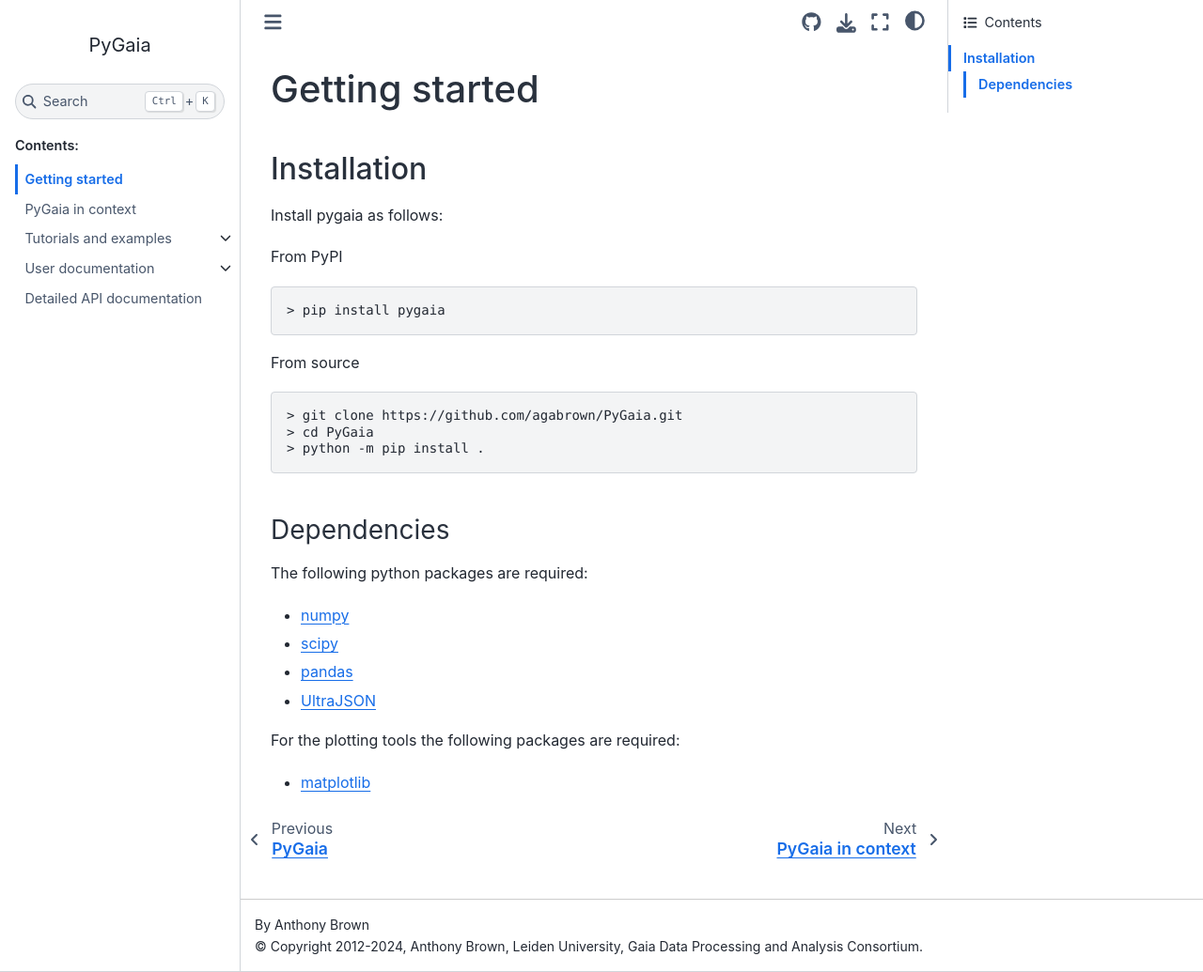
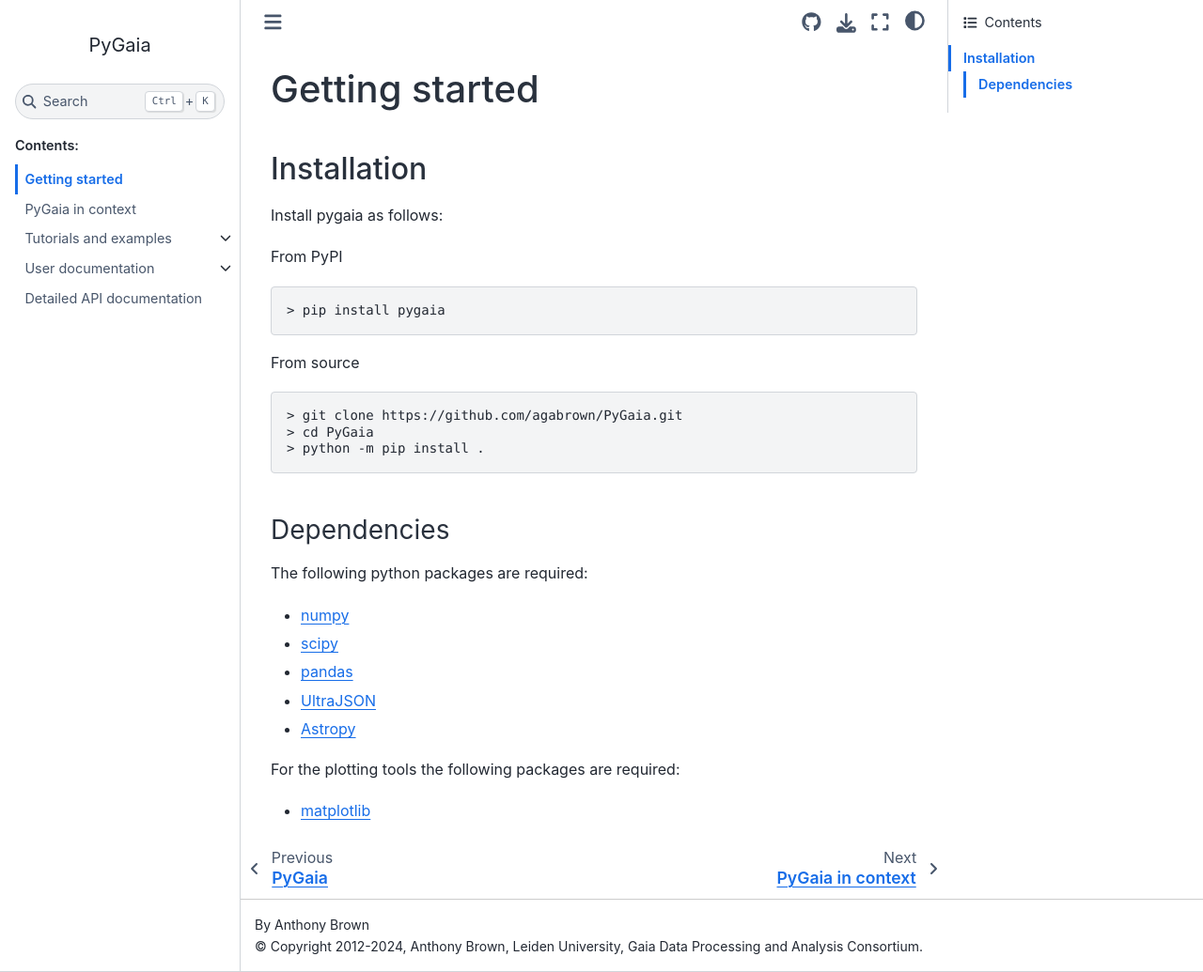
Before and after one commit to agabrown/PyGaia, a Sphinx documentation site: the page built from docs/source/getting-started/index.rst, in a window 1280 px wide and 1035 px high. Shown: the whole window at 94% size. Built offline with Sphinx 7.4.7 and the Sphinx Book theme 1.1.4, drawn with Linux system fonts in a browser that asks for light colours.

Commit message:
dependencies updated in getting started

```diff
--- a/docs/source/getting-started/index.rst
+++ b/docs/source/getting-started/index.rst
@@ -30,6 +30,7 @@
 * `scipy <https://scipy.org/>`_
 * `pandas <https://pandas.pydata.org/>`_
 * `UltraJSON <https://github.com/ultrajson/ultrajson>`_
+* `Astropy <https://www.astropy.org/>`_
 
 For the plotting tools the following packages are required:
 
```
